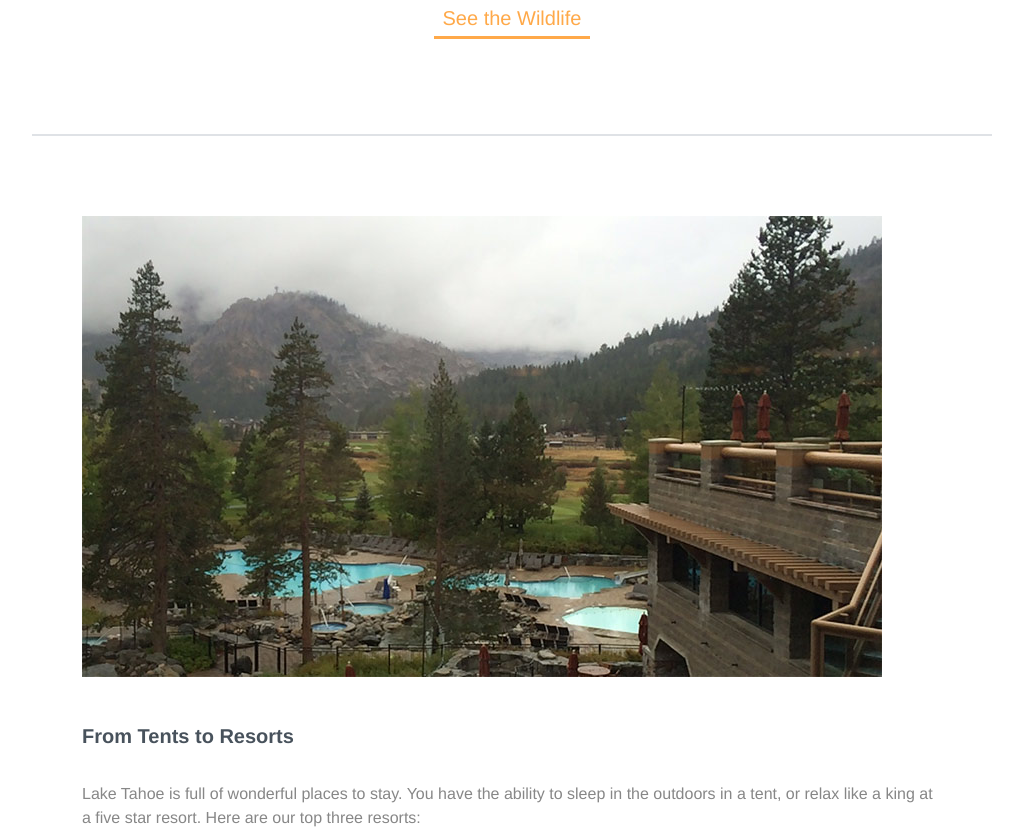
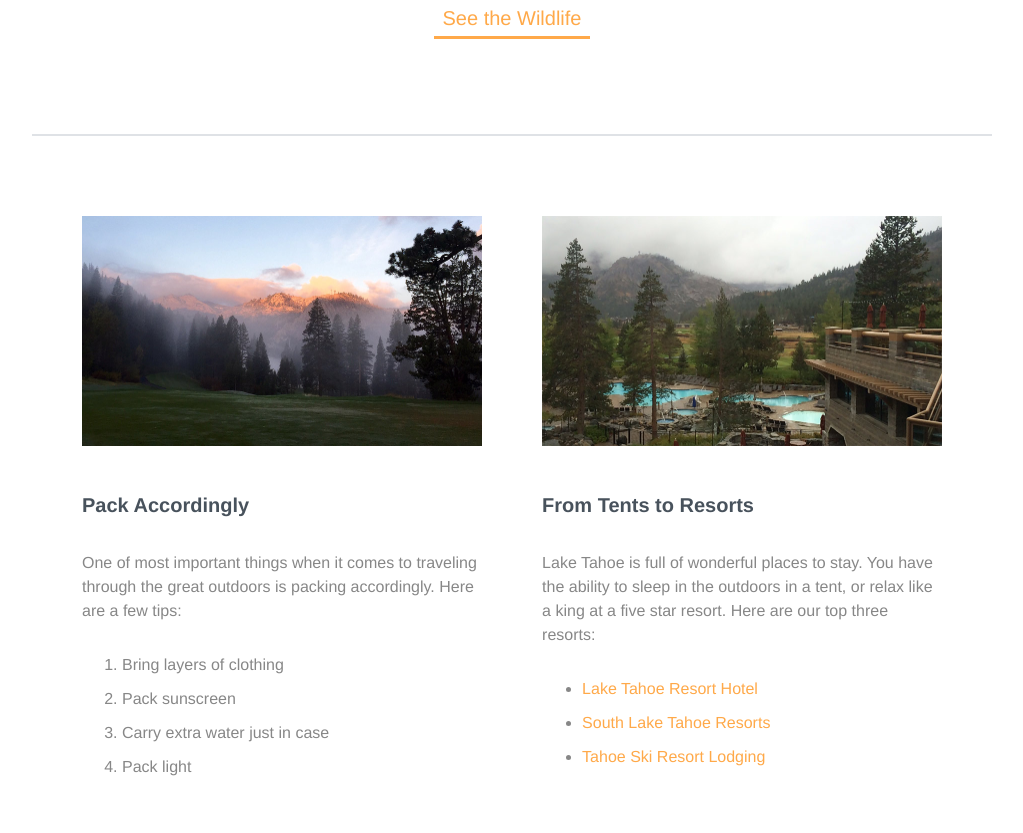
Before and after one commit to evgkit/lake, a plain HTML site: page public/index.html in a window 1280 px wide. Shown: the part 1826-2659 px from the top of the page, without its empty margins (128-1151 px from the left). Drawn offline with Linux system fonts and the light colour scheme.

Commit message:
New styles

```diff
--- a/public/css/style.css
+++ b/public/css/style.css
@@ -37,6 +37,14 @@ img {
     margin-bottom: 20px;
 }
 
+ul, ol {
+    margin: 30px 0;
+}
+
+li {
+    padding-bottom: 10px;
+}
+
 /* Pseudo-classes ------------------ */
 
 a:link {
@@ -59,12 +67,9 @@ a:active {
 /* Main Styles --------------------- */
 
 .main-header {
-    background-color: #ffa949;
+    background: #ffa949 url('../img/mountains.jpg') no-repeat center / cover;
     padding-top: 170px;
     height: 850px;
-    background-image: url('../img/mountains.jpg');
-    background-size: 40%;
-    background-repeat: no-repeat;
 }
 
 .title {
@@ -125,12 +130,37 @@ a:active {
 
 .wildlife {
     color: white;
-    background-color: #434a52;
     padding: 18% 24%;
     border-top: 10px solid #ffa949;
     margin: 105px 0 60px;
+    background: #434a52 url('../img/bear.jpg') no-repeat center;
+    background-size: cover;
 }
 
 .arrow {
     width: 50px;
 }
+
+/* Floated Columns ------------------ */
+
+.content-lodging,
+.content-traveling {
+    width: 46.5%
+}
+
+.content-lodging {
+    float: right;
+}
+
+.content-traveling {
+    float: left;
+}
+
+
+/* Float Clearfix ------------------ */
+
+.group:after {
+    content: "";
+    display: table;
+    clear: both;
+}
--- a/public/index.html
+++ b/public/index.html
@@ -35,8 +35,8 @@
 </div>
 <!-- End .primary-content -->
 
-<div class="secondary-content t-border">
-    <div>
+<div class="secondary-content t-border group">
+    <div class="content-lodging">
         <img src="img/resort.jpg" alt="Resort">
 
         <h3>From Tents to Resorts</h3>
@@ -52,7 +52,7 @@
         </ul>
     </div>
 
-    <div>
+    <div class="content-traveling">
         <img src="img/mtn-landscape.jpg" alt="Mountain Landscape">
 
         <h3>Pack Accordingly</h3>
```
